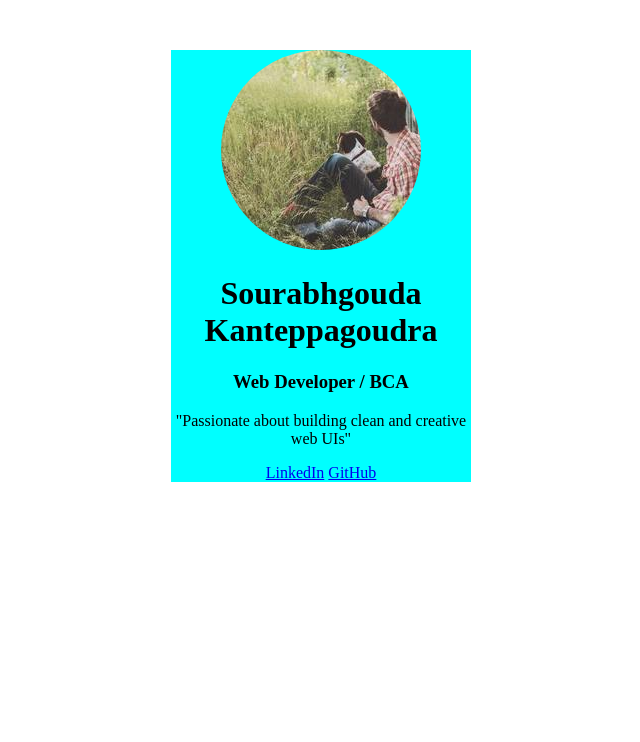
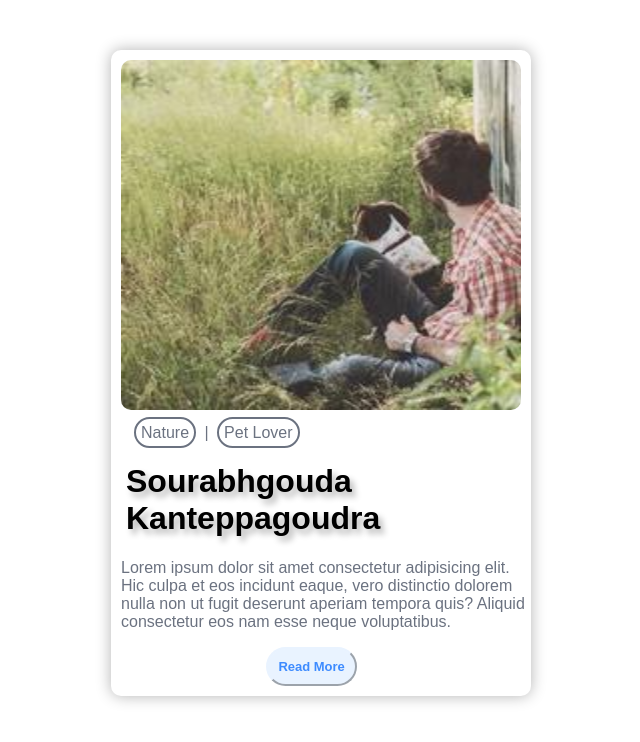
Before and after one commit to sourabhgouda-r-k/Profile-Card, a plain HTML site: page index.html in a window 1280 px wide. Shown: the whole page, without its empty margins (319-959 px from the left). Drawn offline with Linux system fonts and the light colour scheme.

Commit message:
second commit

```diff
--- a/index.html
+++ b/index.html
@@ -10,15 +10,16 @@
 
 <body>
     <div>
-        <img src="Assets/Profile_imgae.jpg" alt="Profile_image">
+        <img src="Assets/Profile_imgae.jpg" alt="Profile_image"> <br>
+        <span id="s1">Nature</span>
+        <span>|</span>
+        <span id="s2">Pet Lover</span>
         <h1>Sourabhgouda Kanteppagoudra</h1>
-        <h3> Web Developer / BCA</h3>
-        <p>"Passionate about building clean and creative web UIs" </p>
-        <a href="https://www.linkedin.com/in/sourabhgouda/">LinkedIn</a>
-        <a href="https://github.com/sourabhgouda-r-k">GitHub</a>
+        <p> Lorem ipsum dolor sit amet consectetur adipisicing elit. Hic culpa et eos incidunt eaque, vero distinctio
+            dolorem nulla non ut fugit deserunt aperiam tempora quis? Aliquid consectetur eos nam esse neque
+            voluptatibus. </p>
+        <button>Read More</button>
     </div>
-
-
 </body>
 
 </html>
--- a/style.css
+++ b/style.css
@@ -1,11 +1,62 @@
-div{
-    background-color: aqua;
-    text-align: center;
-    margin: 50px auto;
-    width: 300px;
+* {
+    font-family: sans-serif;
 }
 
-img{
-    height: 200px;
-    border-radius: 100px;
+div {
+    background-color: white;
+    margin: 50px auto;
+    width: 420px;
+    border-radius: 10px;
+    box-shadow: 0px 0px 15px rgba(0, 0, 0, 0.3);
+
 }
+
+img {
+    height: 350px;
+    width: 400px;
+    border-radius: 10px;
+    margin: 10px;
+}
+
+span {
+    color: #6B7280;
+    margin: 3px;
+
+}
+
+#s1 {
+    margin-left: 25px;
+    outline: 2px solid #6B7280;
+    border-radius: 20px;
+    padding: 5px;
+}
+
+#s2 {
+    outline: 2px solid #6B7280;
+    border-radius: 20px;
+    padding: 5px;
+}
+
+h1 {
+    margin-left: 15px;
+    text-shadow: 4px 5px 6px rgba(0, 0, 0, 0.3);
+}
+
+p {
+    color: #6B7280;
+    margin-left: 10px;
+}
+
+button {
+    color: #3D8BFF;
+    background-color: #E9F3FF;
+    border-radius: 25px;
+    border-color: #E9F3FF;
+    font-size: 13px;
+    font-weight: bold;
+    margin-bottom: 10px;
+    margin-left: 37%;
+    padding: 10px;
+
+
+}
```
